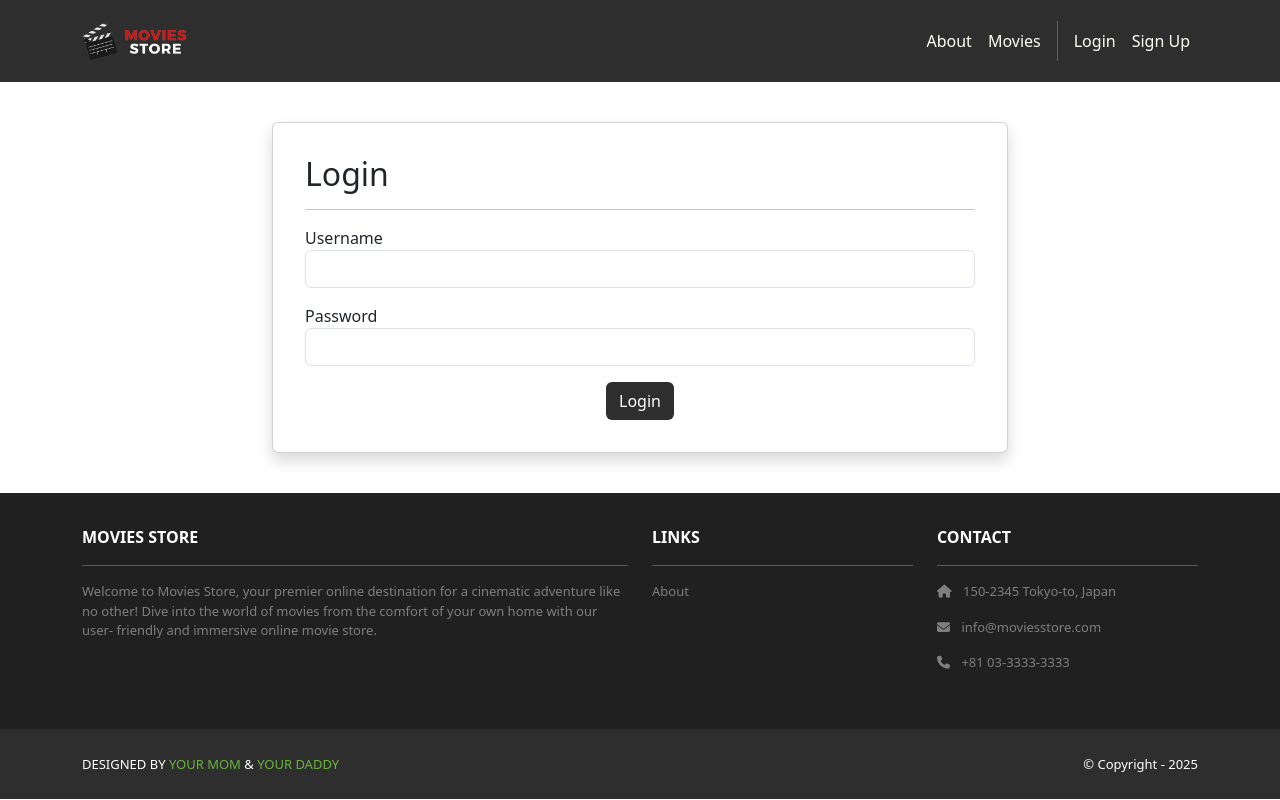
After one commit to CS-2340-Proj1/moviesstore, a Django app: template accounts/templates/accounts/login.html in a window 1280 px wide. The commit adds this page. Run offline with Django 5.2, Linux system fonts and the light colour scheme; the template is opened without the code that fills it, so the values that code supplies are empty; some libraries are stand-ins or nearby versions.

Commit message:
sign up login stuff

```diff
--- /dev/null
+++ b/accounts/templates/accounts/login.html
@@ -0,0 +1,44 @@
+{% extends 'base.html' %}
+{% block content %}
+<div class="p-3 mt-4">
+  <div class="container">
+    <div class="row justify-content-center">
+      <div class="col-md-8">
+        <div class="card shadow p-3 mb-4 rounded">
+          <div class="card-body">
+            <h2>Login</h2>
+            <hr />
+            {% if template_data.error %}
+            <div class="alert alert-danger" role="alert">
+              {{ template_data.error }}
+            </div>
+            {% endif %}
+            <form method="POST">
+              {% csrf_token %}
+              <p>
+                <label for="username">Username</label>
+                <input id="username" type="text"
+                       name="username" required
+                       autocomplete="username"
+                       class="form-control">
+              </p>
+              <p>
+                <label for="password">Password</label>
+                <input id="password" type="password"
+                       name="password" required
+                       autocomplete="current-password"
+                       class="form-control">
+              </p>
+              <div class="text-center">
+                <button type="submit"
+                  class="btn bg-dark text-white">Login
+                </button>
+              </div>
+            </form>
+          </div>
+        </div>
+      </div>
+    </div>
+  </div>
+</div>
+{% endblock content %}
--- a/moviesstore/settings.py
+++ b/moviesstore/settings.py
@@ -39,6 +39,7 @@ INSTALLED_APPS = [
     'django.contrib.staticfiles',
     'home',
     'movies',
+    'accounts',
 ]
 
 MIDDLEWARE = [
@@ -120,6 +121,10 @@ USE_TZ = True
 
 STATIC_URL = 'static/'
 
+STATICFILES_DIRS = [
+    BASE_DIR / 'static',
+]
+
 # Default primary key field type
 # https://docs.djangoproject.com/en/5.1/ref/settings/#default-auto-field
 
--- a/moviesstore/templates/base.html
+++ b/moviesstore/templates/base.html
@@ -41,8 +41,23 @@
         <div class="navbar-nav ms-auto navbar-ml">
             <a class="nav-link"
                 href="{% url 'home.about' %}">About</a>
+            <a class="nav-link" href=
+              "{% url 'movies.index' %}">Movies</a>
+            <div class="vr bg-white mx-2 d-none d-lg-block"></div>
+            {% if user.is_authenticated %}
+            <a class="nav-link"
+              href="{% url 'accounts.logout' %}">Logout ({{user.username }})</a>
+            {% else %}
+            <a class="nav-link"
+              href="{% url 'accounts.login' %}">Login</a>
+            <a class="nav-link"
+              href="{% url 'accounts.signup' %}">
+              Sign Up
+            </a>
+            {% endif %}
                 </div>
             </div>
+
         </div>
     </nav>
     <!-- Header -->
@@ -97,14 +112,14 @@
              justify-content-between">
           <div class="me-5 text-white">
             <span>DESIGNED BY
-              <a href="https://www.x.com/danielgarax"
-              target="_blank">DANIEL CORREA</a> &
-              <a href="https://www.x.com/greglim81"
-              target="_blank">GREG LIM</a>
+              <a href="https://www.linkedin.com/in/harrison-fei/"
+              target="_blank">YOUR MOM</a> &
+              <a href="https://www.thefactsite.com/wp-content/uploads/2012/05/shrek-facts.jpg"
+              target="_blank">YOUR DADDY</a>
             </span>
           </div>
           <div class="text-white">
-            <span>© Copyright - 2024</span>
+            <span>© Copyright - 2025</span>
           </div>
         </div>
       </section>
--- a/moviesstore/urls.py
+++ b/moviesstore/urls.py
@@ -23,6 +23,7 @@ urlpatterns = [
     path('admin/', admin.site.urls),
     path('', include('home.urls')),
     path('movies/', include('movies.urls')),
+    path('accounts/', include('accounts.urls')),
 ]
 urlpatterns += static(settings.MEDIA_URL,
     document_root=settings.MEDIA_ROOT)
```
Also changed, not shown: accounts/forms.py (added, +18 -0 lines), accounts/templates/accounts/signup.html (added, +24 -0 lines), accounts/urls.py (added, +7 -0 lines).
